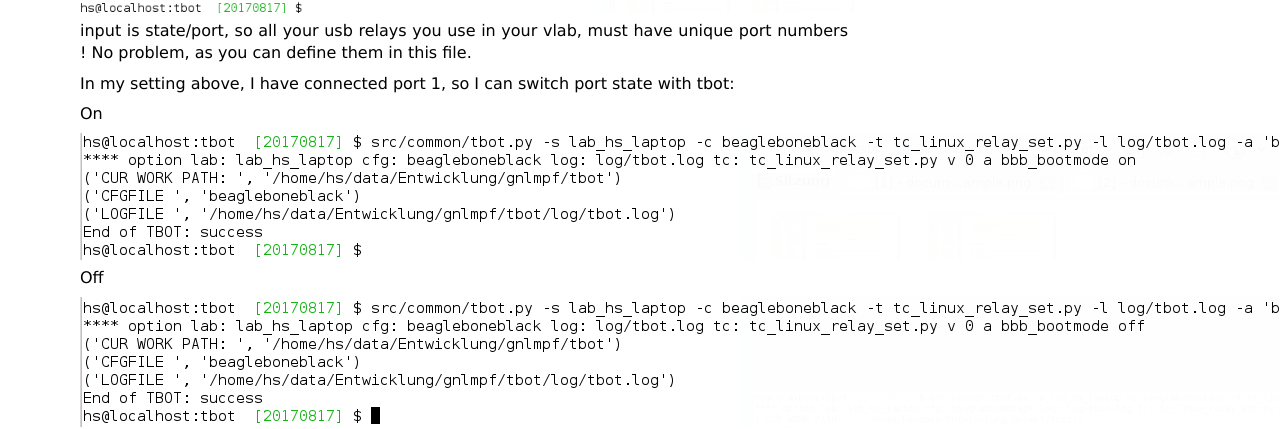
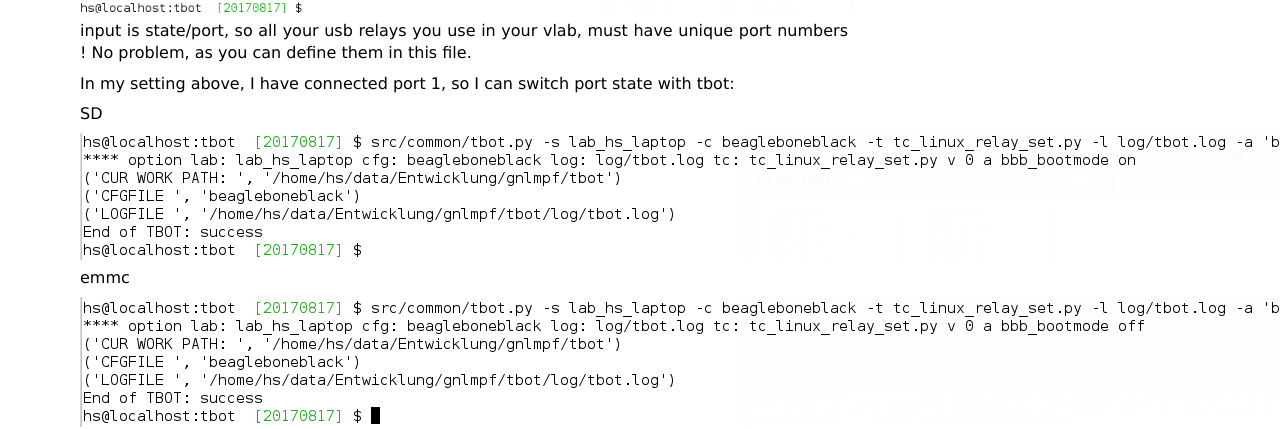
Before and after one commit to hsdenx/tbot, a Sphinx documentation site: the page built from doc/sphinx/source/guide.rst, in a window 1280 px wide and 900 px high, scrolled down 15442 px. Shown: the part 156-585 px from the top of the window. Built offline with Sphinx 7.4.7, drawn with Linux system fonts in a browser that asks for light colours.

Commit message:
tc_linux_relay_get_config.py: use clearnames for state
use clearnames for setting the bootmode of the bbb.

Signed-off-by: Heiko Schocher <hs@denx.de>

```diff
--- a/doc/sphinx/source/guide.rst
+++ b/doc/sphinx/source/guide.rst
@@ -505,11 +505,11 @@ have unique port numbers ! No problem, as you can define them in this file.
 In my setting above, I have connected port 1, so I can switch port state
 with tbot:
 
-On
+SD
 
 .. image:: image/guide/guide_relais_set_on.png
 
-Off
+emmc
 
 .. image:: image/guide/guide_relais_set_off.png
 
```
Also changed, not shown: 1 other file.
